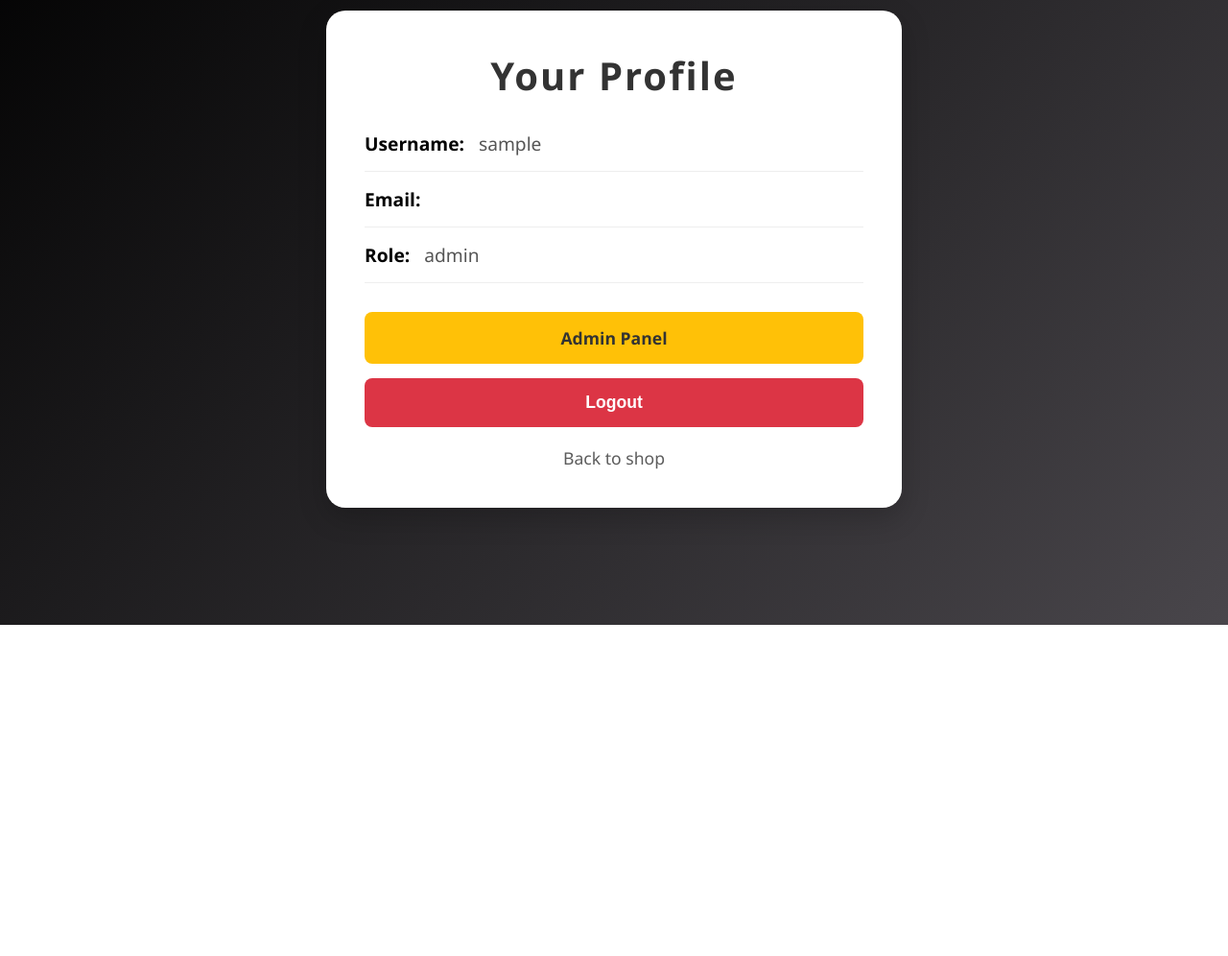
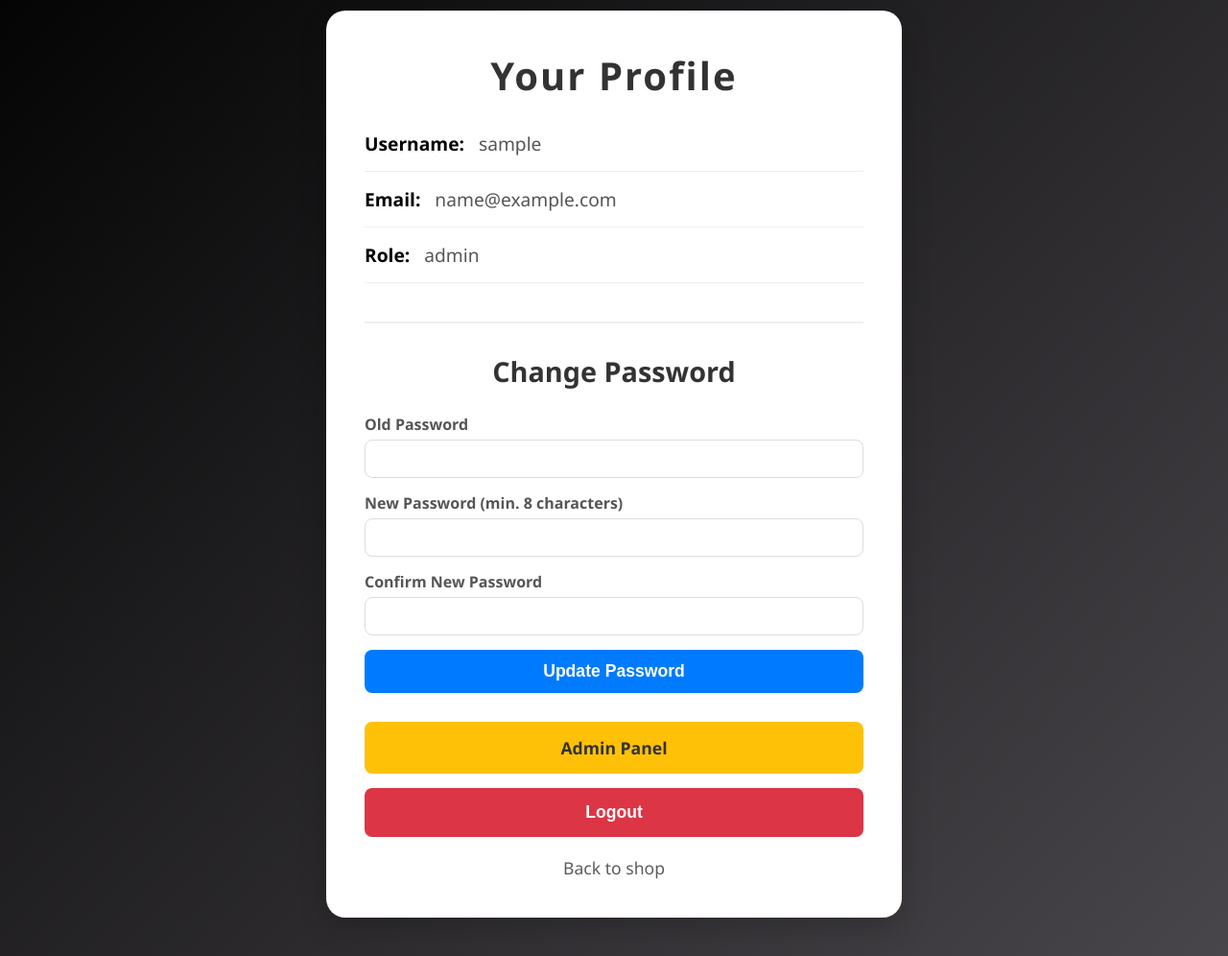
Before and after one commit to Aferist163/ClothStore, a PHP site: page /profile.php in a window 1280 px wide. Shown: the part 149-1145 px from the top of the page at 96% size. Before the commit the page ends 800 px from the top, so only its background shows below. Run offline with PHP 8.4, Linux system fonts and the light colour scheme; the visitor is signed in with stand-in values (Sample User, id 1).

Commit message:
feat(security): Add change password feature for users

```diff
--- a/api/auth_check.php
+++ b/api/auth_check.php
@@ -23,6 +23,7 @@ if (isset($_SESSION['user_id']) && !empty($_SESSION['user_id'])) {
         'user' => [
             'id' => $_SESSION['user_id'],
             'username' => $_SESSION['username'],
+            'email' => $_SESSION['email'],
             'role' => $_SESSION['role']
         ]
     ]);
--- a/api/login.php
+++ b/api/login.php
@@ -68,6 +68,7 @@ if (password_verify($password_from_user, $user['password_hash'])) {
     $_SESSION['user_id'] = $user['id'];
     $_SESSION['username'] = $user['username'];
     $_SESSION['role'] = $user['role'];
+    $_SESSION['email'] = $user['email'];
 
     // 8. Повертаємо успішну JSON-відповідь
     http_response_code(200); // OK
--- a/css/profile.css
+++ b/css/profile.css
@@ -97,3 +97,71 @@ body.profile-page {
 .profile-links a:hover {
     text-decoration: underline;
 }
+
+/* --- Стилі для форми зміни пароля (додано) --- */
+
+#change-password-form {
+    margin-top: 40px;
+    padding-top: 30px;
+    border-top: 2px solid #eee;
+}
+
+#change-password-form h3 {
+    text-align: center;
+    color: #333;
+    margin-bottom: 25px;
+    font-size: 1.8rem;
+}
+
+/* Повідомлення про успіх/помилку (для JS) */
+#password-message {
+    text-align: center;
+    margin-bottom: 15px;
+    font-weight: bold;
+    display: none; /* JS буде його показувати */
+}
+
+#password-message.success {
+    color: green;
+}
+
+#password-message.error {
+    color: red;
+}
+
+/* Використовуємо ті самі стилі, що й у auth.css */
+.form-group {
+    margin-bottom: 15px;
+}
+
+.form-group label {
+    display: block;
+    margin-bottom: 5px;
+    font-weight: bold;
+    color: #555;
+}
+
+.form-group input {
+    width: 100%;
+    padding: 10px;
+    border: 1px solid #ddd;
+    border-radius: 8px;
+    font-size: 1rem;
+}
+
+.form-button {
+    width: 100%;
+    padding: 12px;
+    background: #007bff;
+    color: white;
+    border: none;
+    border-radius: 8px;
+    font-size: 1.1rem;
+    font-weight: bold;
+    cursor: pointer;
+    transition: background 0.3s ease;
+}
+
+.form-button:hover {
+    background: #0056b3;
+}
--- a/js/auth.js
+++ b/js/auth.js
@@ -35,6 +35,11 @@ document.addEventListener('DOMContentLoaded', () => {
     // 4. Якщо на сторінці є кнопка Logout у навігації
     if (logoutNavButton) {
         logoutNavButton.addEventListener('click', handleLogout);
+
+        const changePasswordForm = document.getElementById('change-password-form');
+        if (changePasswordForm) {
+            changePasswordForm.addEventListener('submit', handleChangePassword);
+        }
     }
 });
 
@@ -175,3 +180,54 @@ async function handleLogout() {
         console.error('Logout failed:', error);
     }
 }
+async function handleChangePassword(event) {
+    event.preventDefault(); // Зупиняємо відправку
+
+    const form = event.target;
+    const formData = new FormData(form);
+    const data = Object.fromEntries(formData.entries());
+
+    const msgEl = document.getElementById('password-message');
+    msgEl.style.display = 'none'; // Ховаємо старе повідомлення
+
+    // Клієнтська валідація
+    if (data.new_password.length < 8) {
+        msgEl.textContent = 'New password must be at least 8 characters long';
+        msgEl.className = 'error';
+        msgEl.style.display = 'block';
+        return;
+    }
+    if (data.new_password !== data.confirm_password) {
+        msgEl.textContent = 'New passwords do not match';
+        msgEl.className = 'error';
+        msgEl.style.display = 'block';
+        return;
+    }
+
+    try {
+        // Робимо запит до нашого нового api/change_password.php
+        const response = await fetch('http://localhost/ClothStore/api/change_password.php', {
+            method: 'POST',
+            headers: { 'Content-Type': 'application/json' },
+            body: JSON.stringify(data)
+        });
+
+        const result = await response.json();
+
+        if (!response.ok) {
+            // Якщо сервер повернув помилку (400, 401, 500)
+            throw new Error(result.error || 'Failed to update password');
+        }
+
+        // Якщо все добре (200 OK)
+        msgEl.textContent = 'Password updated successfully!';
+        msgEl.className = 'success';
+        msgEl.style.display = 'block';
+        form.reset(); // Очищуємо форму
+
+    } catch (error) {
+        msgEl.textContent = error.message;
+        msgEl.className = 'error';
+        msgEl.style.display = 'block';
+    }
+}
--- a/profile.php
+++ b/profile.php
@@ -20,6 +20,28 @@
             <p><strong>Email:</strong> <span id="profile-email">Loading...</span></p>
             <p><strong>Role:</strong> <span id="profile-role">Loading...</span></p>
         </div>
+        <form id="change-password-form">
+            <h3>Change Password</h3>
+
+            <div id="password-message"></div>
+
+            <div class="form-group">
+                <label for="old_password">Old Password</label>
+                <input type="password" id="old_password" name="old_password" required>
+            </div>
+
+            <div class="form-group">
+                <label for="new_password">New Password (min. 8 characters)</label>
+                <input type="password" id="new_password" name="new_password" required>
+            </div>
+
+            <div class="form-group">
+                <label for="confirm_password">Confirm New Password</label>
+                <input type="password" id="confirm_password" name="confirm_password" required>
+            </div>
+
+            <button type="submit" class="form-button">Update Password</button>
+        </form>
 
         <div class="profile-actions">
             <a href="admin.php" id="admin-button" class="profile-button">Admin Panel</a>
```
Also changed, not shown: api/change_password.php (added, +108 -0 lines).
